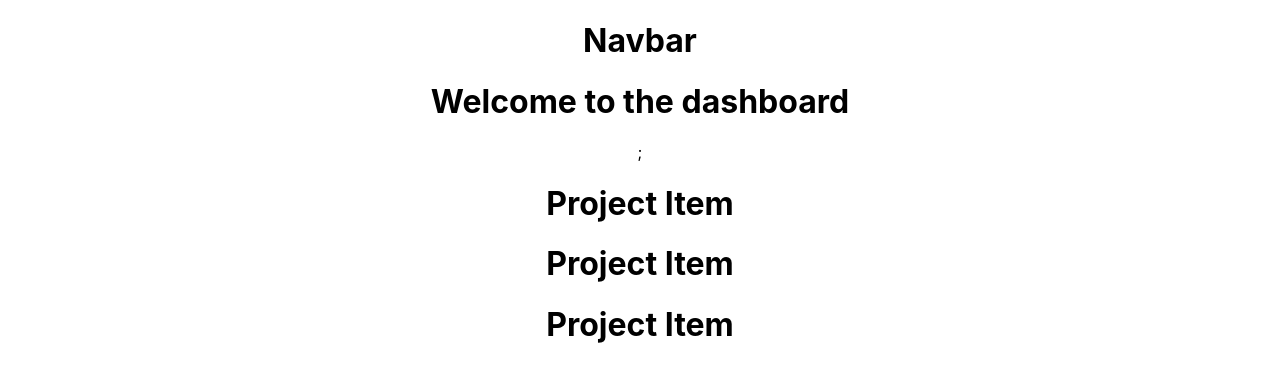
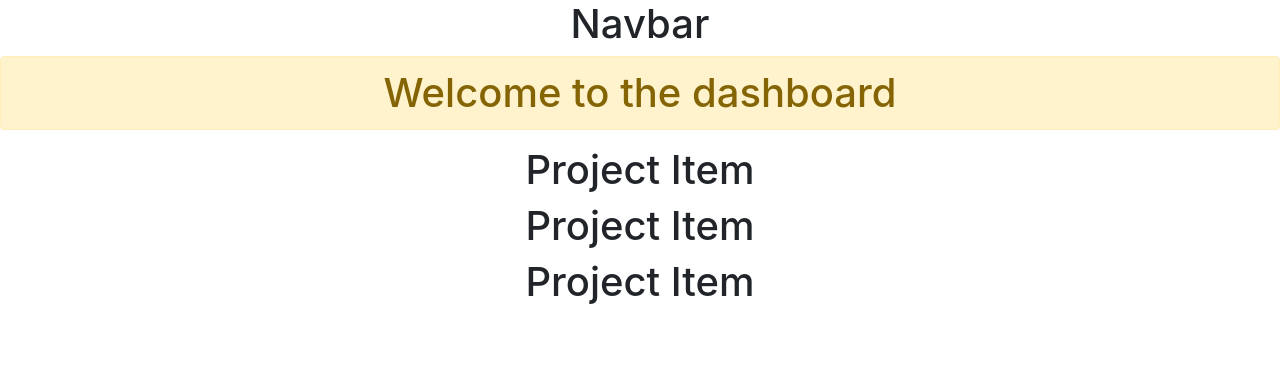
Before and after one commit to minservr/ppmtool, a React (Create React App) app in the folder ppmtool-react-client/: page / in a window 1280 px wide. Shown: the top 382 px of the page. Built offline with nearby package versions, Linux system fonts and the light colour scheme.

Commit message:
branch14

```diff
--- a/ppmtool-react-client/package.json
+++ b/ppmtool-react-client/package.json
@@ -6,6 +6,7 @@
     "@testing-library/jest-dom": "^4.2.4",
     "@testing-library/react": "^9.3.2",
     "@testing-library/user-event": "^7.1.2",
+    "bootstrap": "^4.4.1",
     "react": "^16.13.0",
     "react-dom": "^16.13.0",
     "react-scripts": "3.4.0"
--- a/ppmtool-react-client/src/App.js
+++ b/ppmtool-react-client/src/App.js
@@ -2,6 +2,7 @@
 import "./App.css";
 import Dashboard from "./components/Dashboard";
 import Header from "./components/Layout/Header";
+import "bootstrap/dist/css/bootstrap.min.css";
 
 function App() {
   return (
--- a/ppmtool-react-client/src/components/Dashboard.js
+++ b/ppmtool-react-client/src/components/Dashboard.js
@@ -5,7 +5,7 @@
   render() {
     return (
       <div>
-        <h1>Welcome to the dashboard</h1>;
+        <h1 className="alert alert-warning">Welcome to the dashboard</h1>
         <ProjectItem />
         <ProjectItem />
         <ProjectItem />
```
Also changed, not shown: 1 other file (tests, documents, lock files or other folders).
